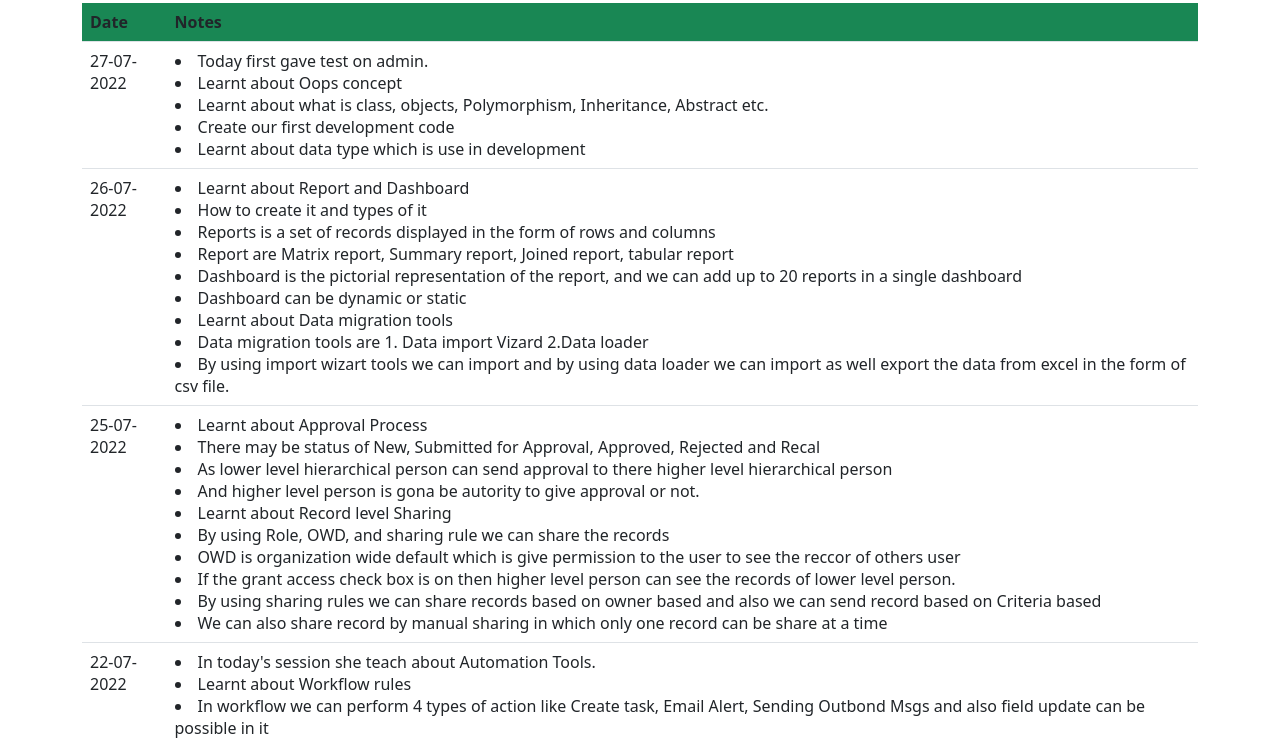
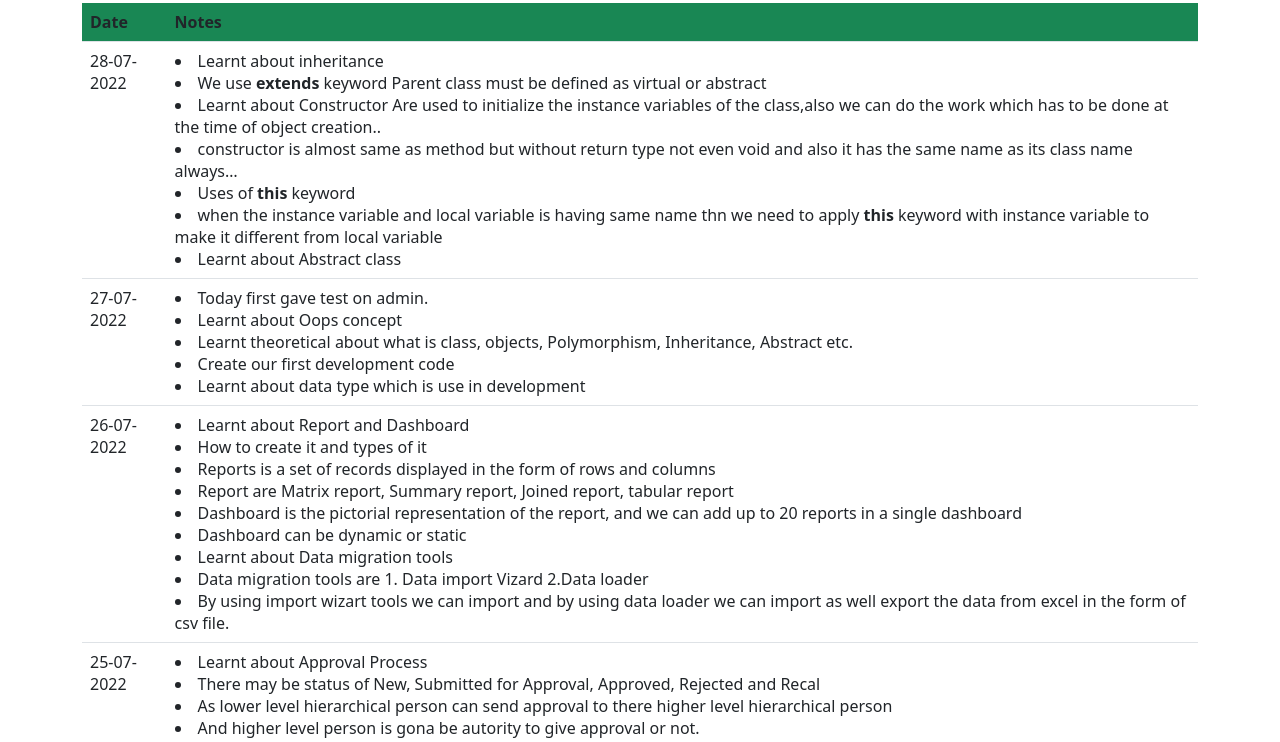
Before and after one commit to rahul-mrk/rahul-mrk.github.io, a plain HTML site: page Journal.html in a window 1280 px wide. Shown: the part 53-795 px from the top of the page. Drawn offline with nearby package versions, Linux system fonts and the light colour scheme.

Commit message:
Add files via upload

```diff
--- a/Journal.html
+++ b/Journal.html
@@ -16,11 +16,24 @@
             </thead>
             <tbody>
 			<tr>
+				<td>28-07-2022</td>
+				<td>
+				<li>Learnt about inheritance</li>
+				<li>We use <b>extends</b> keyword Parent class must be defined as virtual or abstract
+</li>
+				<li>Learnt about Constructor Are used to initialize the instance variables of the class,also we can do the work which has to be done at the time of object creation..</li>
+				<li>constructor is almost same as method but without return type not even void and also it has the same name as its class name always…</li>
+				<li>Uses of <b>this</b> keyword</li>
+				<li>when the instance variable and local variable is having same name thn we need to apply <b>this</b> keyword with instance variable to make it different from local variable</li>
+				<li>Learnt about Abstract class </li>
+				</td>
+				</tr>
+			<tr>
 				<td>27-07-2022</td>
 				<td>
 				<li>Today first gave test on admin.</li>
 				<li>Learnt about Oops concept</li>
-				<li>Learnt about what is class, objects, Polymorphism, Inheritance, Abstract etc.</li>
+				<li>Learnt theoretical about what is class, objects, Polymorphism, Inheritance, Abstract etc.</li>
 				<li>Create our first development code</li>
 				<li>Learnt about data type which is use in development</li>
 				</td>
```
